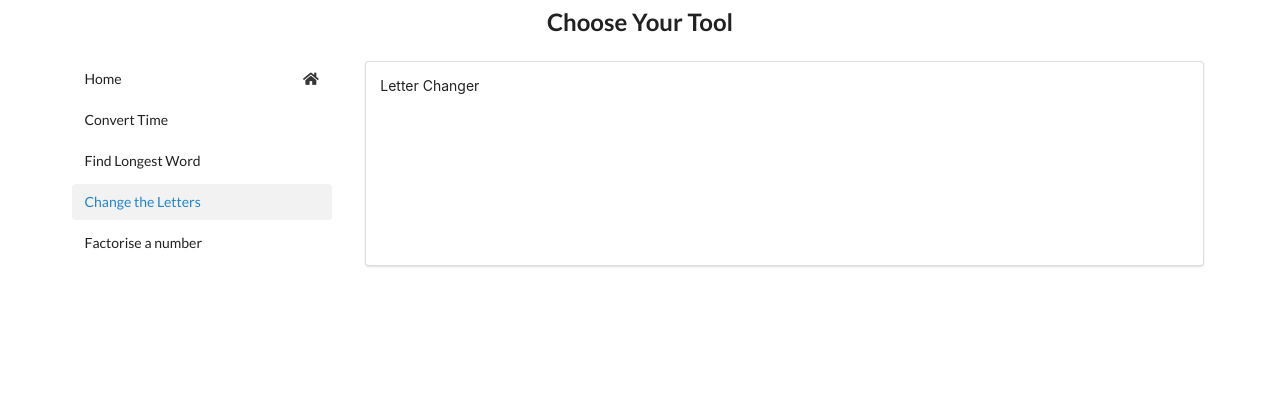
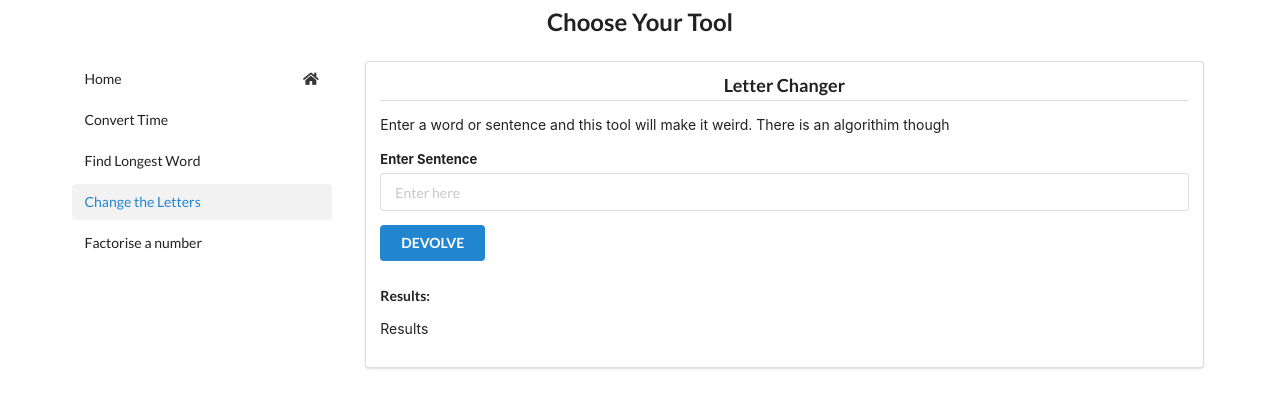
Before and after one commit to ItuTheGoat/React-Challenges, a React (Create React App) app: page /changeLetters in a window 1280 px wide. Shown: the top 408 px of the page. Built offline with nearby package versions, Linux system fonts and the light colour scheme.

Commit message:
Made a mess of how the code looks, cleaned it up and made it messier, I need to figure out how to display but all the scaffolding is done

```diff
--- a/src/App.js
+++ b/src/App.js
@@ -16,7 +16,7 @@ const App = () => {
 	return (
 		<div>
 			<h2 className='ui center aligned header' style={myStyle}>
-				<h2>Choose Your Tool</h2>
+				Choose Your Tool
 			</h2>
 
 			<div className='container ui grid'>
--- /dev/null
+++ b/src/components/calcForm.js
@@ -0,0 +1,33 @@
+import React from "react";
+
+const calcForm = props => {
+	return (
+		<div id={props.id}>
+			<h3 className='ui center aligned header dividing'>{props.headerInfo}</h3>
+			<p>{props.description}</p>
+			<form className='ui form'>
+				<div className='field'>
+					<label>{props.label}</label>
+					<input
+						type='text'
+						name={props.inputName}
+						placeholder={props.placeholder}
+					/>
+				</div>
+				<button className='ui primary button'>{props.btnText}</button>
+
+				<h5>Results: </h5>
+				<p>Results</p>
+			</form>
+		</div>
+	);
+};
+
+export default calcForm;
+
+{
+	/* onChange={this.handleChange} */
+}
+{
+	/* onClick={e => this.handleClick(e)} */
+}
--- a/src/components/factorials.js
+++ b/src/components/factorials.js
@@ -1,7 +1,25 @@
-import React from "react";
+import React, { Component } from "react";
+import CalcForm from "./calcForm";
 
-const Factorials = () => {
-	return <div>Factorials</div>;
-};
+class Factorials extends Component {
+	information = {
+		headerInfo: "Get the Factorial of a number",
+		description: "Enter in a number and get the factorial."
+	};
+
+	render() {
+		return (
+			<CalcForm
+				id='factorials'
+				headerInfo={this.information.headerInfo}
+				description={this.information.description}
+				label='Enter number'
+				inputName='numInput'
+				placeholder='E.g. 8, 56, 105'
+				btnText='Calculate'
+			/>
+		);
+	}
+}
 
 export default Factorials;
--- a/src/components/letterChanger.js
+++ b/src/components/letterChanger.js
@@ -1,7 +1,26 @@
-import React from "react";
+import React, { Component } from "react";
+import CalcForm from "./calcForm";
 
-const LetterChanger = () => {
-	return <div>Letter Changer</div>;
-};
+class LetterChanger extends Component {
+	infomation = {
+		headerInfo: "Letter Changer",
+		description:
+			"Enter a word or sentence and this tool will make it weird. There is an algorithim though"
+	};
+
+	render() {
+		return (
+			<CalcForm
+				id='LetterChanger'
+				headerInfo={this.infomation.headerInfo}
+				description={this.infomation.description}
+				label='Enter Sentence'
+				inputName='characters'
+				placeholder='Enter here'
+				btnText='DEVOLVE'
+			/>
+		);
+	}
+}
 
 export default LetterChanger;
--- a/src/components/longestWord.js
+++ b/src/components/longestWord.js
@@ -1,7 +1,26 @@
-import React from "react";
+import React, { Component } from "react";
+import CalcForm from "./calcForm";
 
-const LongestWord = () => {
-	return <div>Longest Word</div>;
-};
+class LongestWord extends Component {
+	information = {
+		headerInfo: "Longest Word",
+		description:
+			"Enter a sentence and this tool will find the longest paragraph"
+	};
+
+	render() {
+		return (
+			<CalcForm
+				id='longestWord'
+				headerInfo={this.information.headerInfo}
+				description={this.information.description}
+				label='Enter Sentence'
+				inputName='sentence'
+				placeholder='Enter sentence'
+				btnText='Find'
+			/>
+		);
+	}
+}
 
 export default LongestWord;
--- a/src/components/timeConvert.js
+++ b/src/components/timeConvert.js
@@ -1,7 +1,99 @@
 import React from "react";
+import CalcForm from "./calcForm";
 
-const TimeConverter = () => {
-	return <div>Converted Time</div>;
-};
+class TimeConverter extends React.Component {
+	state = {
+		time: null,
+		hours: null
+	};
+
+	TimeConvert(input) {
+		//event.preventDefault();
+		// Convert Minutes to Hours
+		let hours = input / 60;
+		let minutes = input % 60;
+		let strHourFormat = `${hours}:${minutes}`;
+	}
+
+	handleChange(event) {
+		this.setState({ time: event.target.value });
+		let inputVal = this.state.time;
+		let hours = inputVal / 60;
+		let minutes = inputVal % 60;
+		this.setState.hours = `${hours}:${minutes}`;
+	}
+
+	handleClick(event) {
+		event.preventDefault();
+	}
+
+	getValue() {
+		let inputVal = this.state.time;
+		let hours = inputVal / 60;
+		let minutes = inputVal % 60;
+		this.setState.hours = `${hours}:${minutes}`;
+	}
+
+	information = {
+		headerInfo: "Convert Minutes to Seconds",
+
+		description:
+			"Enter in a number of minutes and this app will convert it to seconds."
+	};
+
+	render() {
+		return (
+			<CalcForm
+				id='timeConverter'
+				headerInfo={this.information.headerInfo}
+				description={this.information.description}
+				label='Enter minutes'
+				inputName='minutes'
+				placeholder='placeholder'
+				handleChange={this.handleChange}
+				btnText='Convert'
+			/>
+		);
+	}
+}
 
 export default TimeConverter;
+
+{
+	/* <div id='timeConverter'>
+				<h3 className='ui center aligned header dividing'>
+					Convert Minutes to Seconds
+				</h3>
+				<p>
+					Enter in a number of minutes and this app will convert it to seconds.
+				</p>
+				<form className='ui form'>
+					<div className='field'>
+						<label> Enter minutes</label>
+						<input
+							type='text'
+							name='minutes'
+							placeholder='Enter minutes'
+							value={this.setState.time}
+							onChange={this.handleChange.bind(this)}
+						/>
+					</div>
+					<button
+						className='ui button primary center aligned'
+						onClick={e => this.handleClick(e)}
+					>
+						Convert
+					</button>
+
+					<div className='field'>
+						<label> Results</label>
+						<input
+							type='text'
+							name='hoursTxt'
+							placeholder='...'
+							onChange={this.state.time}
+						/>
+					</div>
+				</form>
+			</div> */
+}
```
